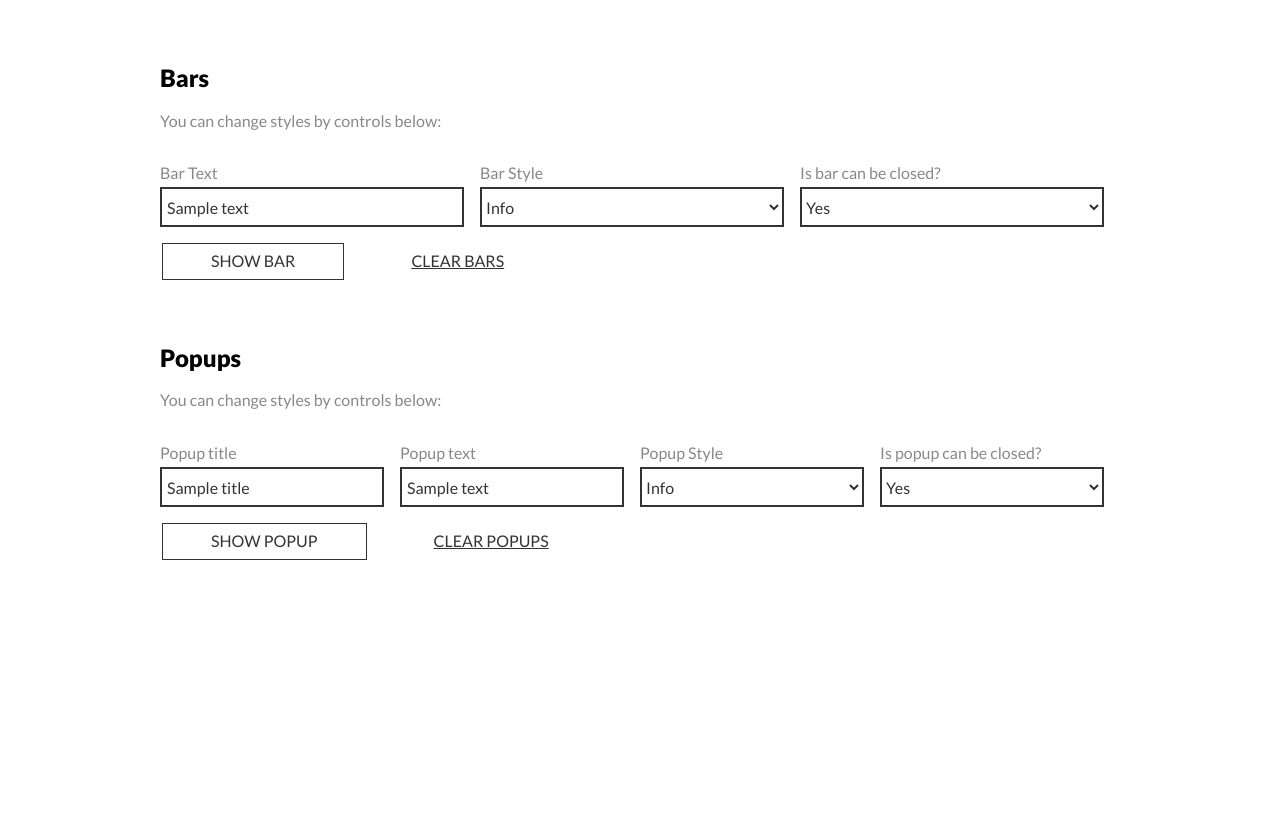
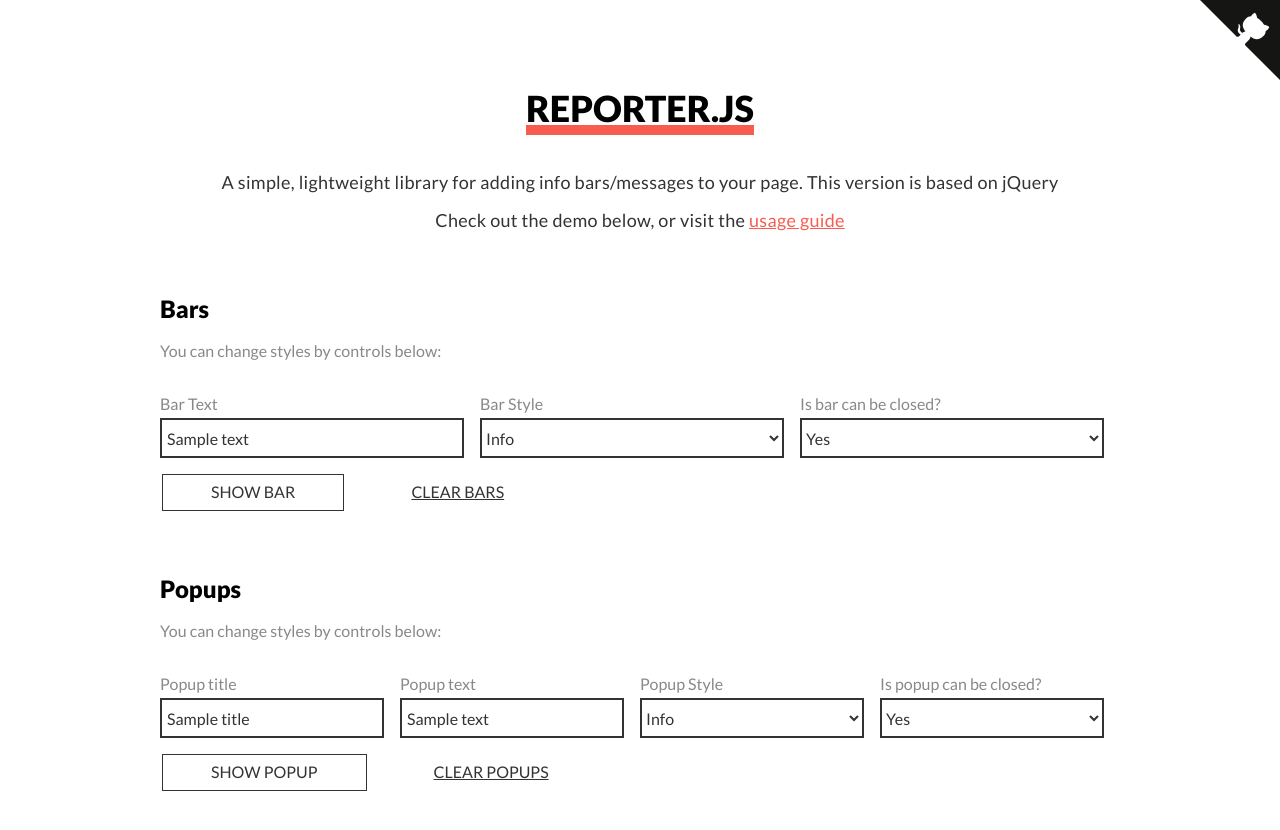
Before and after one commit to gruf23/Reporter.js, a website built with webpack: page example/index.html in a window 1280 px wide. Before the commit the page ends 800 px from the top, so only its background shows below. Built offline with nearby package versions, Linux system fonts and the light colour scheme.

Commit message:
improved demo page

```diff
--- a/example/demo-style.css
+++ b/example/demo-style.css
@@ -79,3 +79,56 @@
     text-transform: uppercase;
     text-decoration: underline;
 }
+.github-corner:hover .octo-arm {
+    animation: octocat-wave 560ms ease-in-out
+}
+
+@keyframes octocat-wave {
+    0%, 100% {
+        transform: rotate(0)
+    }
+    20%, 60% {
+        transform: rotate(-25deg)
+    }
+    40%, 80% {
+        transform: rotate(10deg)
+    }
+}
+
+@media (max-width: 500px) {
+    .github-corner:hover .octo-arm {
+        animation: none
+    }
+
+    .github-corner .octo-arm {
+        animation: octocat-wave 560ms ease-in-out
+    }
+}
+section.head {
+    font-size: 18px;
+    text-align: center;
+}
+section.head p {
+    color: #333333;
+    letter-spacing: .3px;
+}
+a {
+    color: #F85C50;
+}
+section.head h1 {
+    position: relative;
+    text-transform: uppercase;
+    font-weight: 900;
+    display: inline-block;
+    z-index: 1;
+}
+section.head h1:after {
+    content: '';
+    position: absolute;
+    bottom: -5px;
+    left: 0;
+    height: 10px;
+    width: 100%;
+    z-index: 0;
+    background-color: #F85C50;
+}
--- a/example/index.html
+++ b/example/index.html
@@ -11,7 +11,22 @@
     <title>Reporter.js Demo Page</title>
 </head>
 <body>
+<a href="https://github.com/gruf23/Reporter.js" class="github-corner" aria-label="View source on GitHub">
+    <svg width="80" height="80" viewBox="0 0 250 250"
+         style="fill:#151513; color:#fff; position: absolute; top: 0; border: 0; right: 0;" aria-hidden="true">
+        <path d="M0,0 L115,115 L130,115 L142,142 L250,250 L250,0 Z"></path>
+        <path d="M128.3,109.0 C113.8,99.7 119.0,89.6 119.0,89.6 C122.0,82.7 120.5,78.6 120.5,78.6 C119.2,72.0 123.4,76.3 123.4,76.3 C127.3,80.9 125.5,87.3 125.5,87.3 C122.9,97.6 130.6,101.9 134.4,103.2"
+              fill="currentColor" style="transform-origin: 130px 106px;" class="octo-arm"></path>
+        <path d="M115.0,115.0 C114.9,115.1 118.7,116.5 119.8,115.4 L133.7,101.6 C136.9,99.2 139.9,98.4 142.2,98.6 C133.8,88.0 127.5,74.4 143.8,58.0 C148.5,53.4 154.0,51.2 159.7,51.0 C160.3,49.4 163.2,43.6 171.4,40.1 C171.4,40.1 176.1,42.5 178.8,56.2 C183.1,58.6 187.2,61.8 190.9,65.4 C194.5,69.0 197.7,73.2 200.1,77.6 C213.8,80.2 216.3,84.9 216.3,84.9 C212.7,93.1 206.9,96.0 205.4,96.6 C205.1,102.4 203.0,107.8 198.3,112.5 C181.9,128.9 168.3,122.5 157.7,114.1 C157.9,116.9 156.7,120.9 152.7,124.9 L141.0,136.5 C139.8,137.7 141.6,141.9 141.8,141.8 Z"
+              fill="currentColor" class="octo-body"></path>
+    </svg>
+</a>
 <div id="wrapper">
+    <section class="head">
+        <h1>reporter.js</h1>
+        <p>A simple, lightweight library for adding info bars/messages to your page. This version is based on jQuery</p>
+        <p>Check out the demo below, or visit the <a href="https://github.com/gruf23/Reporter.js/blob/master/README.md">usage guide</a></p>
+    </section>
     <section>
         <h2>Bars</h2>
         <p>You can change styles by controls below:</p>
--- a/src/reporter.js
+++ b/src/reporter.js
@@ -88,7 +88,6 @@
       this.messageCountdown();
     }
   }
-  // todo: add 'clearMessages method'
   constructMessage(payload) {
     const message = jQuery('<div />');
     message.addClass(`rptr-message ${payload.type}`);
```
